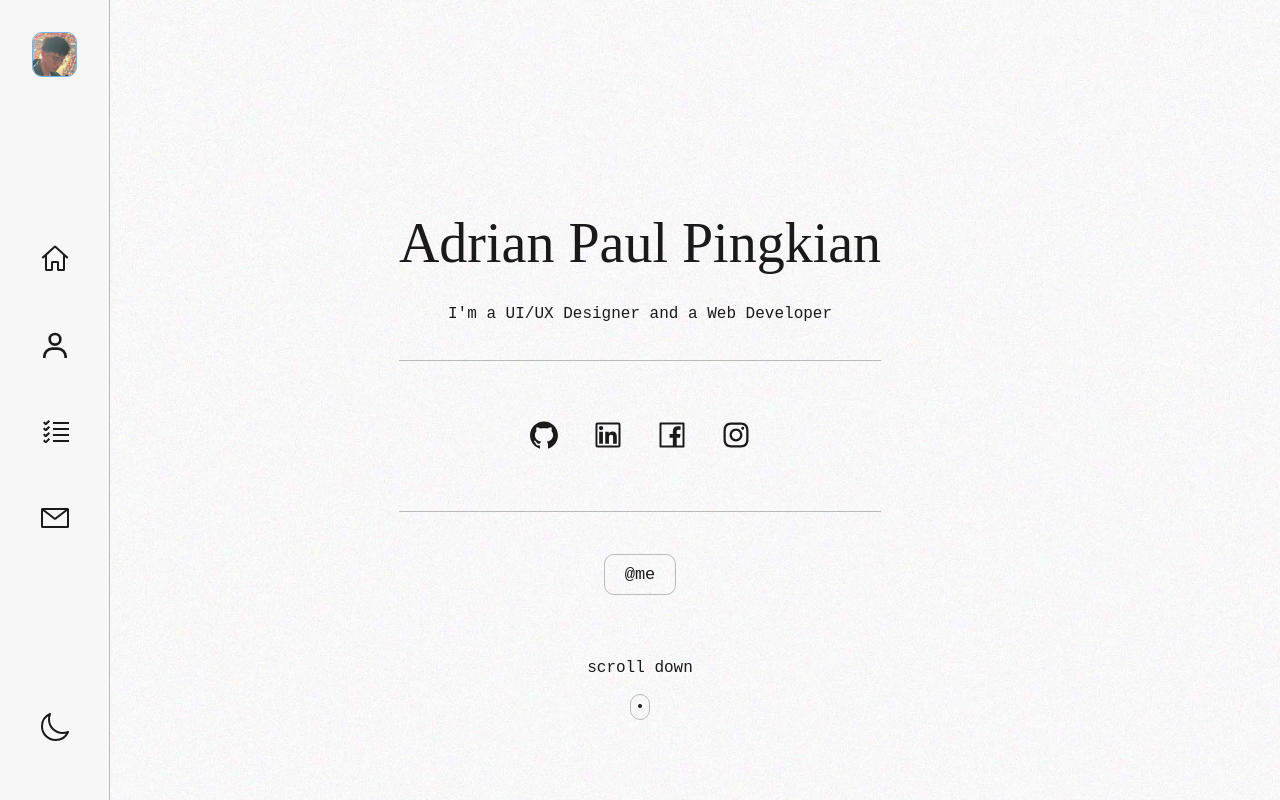
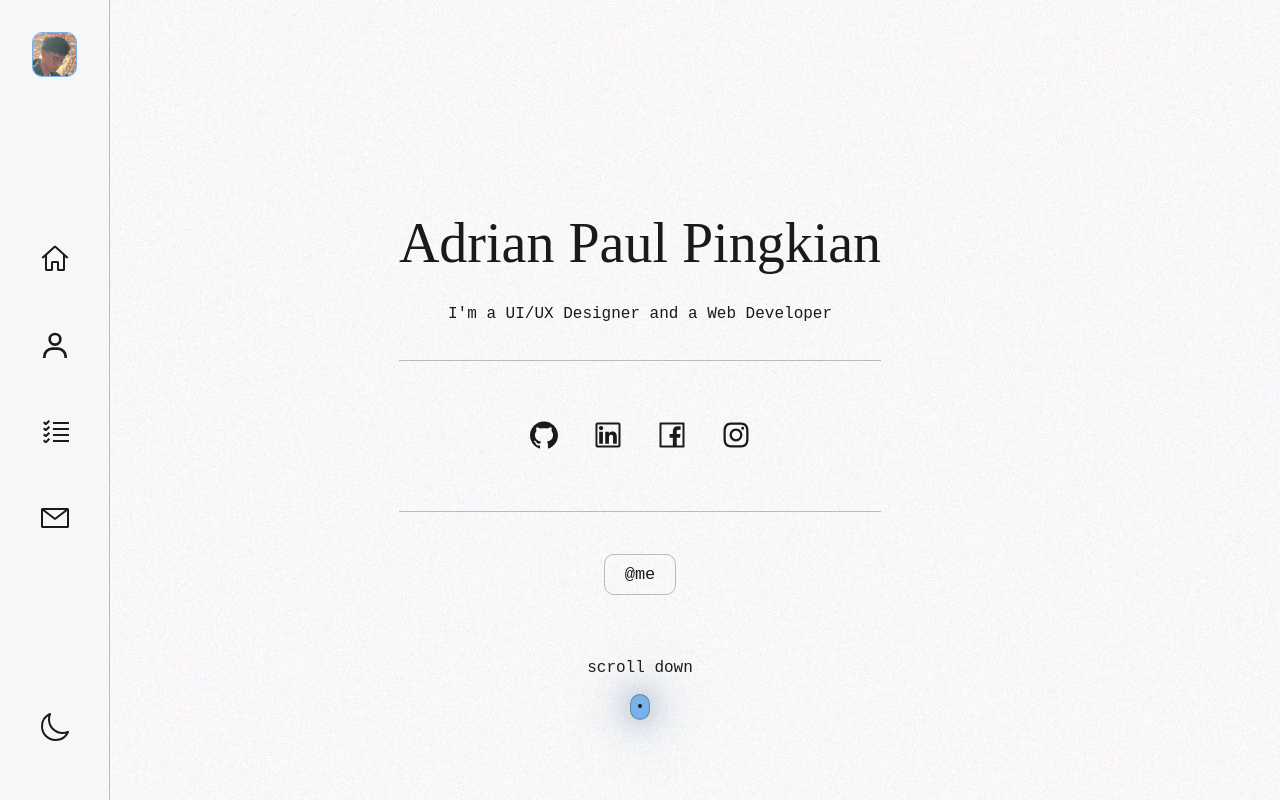
Before and after one commit to imadrianpaul/adrianpinks-website, a React (Create React App) app: page / in a window 1280 px wide. In both pictures the pointer is over the element 640 px from the left and 707 px from the top of the page. Shown: the top 800 px of the page. Built offline with nearby package versions, Linux system fonts and the light colour scheme; a web font is replaced by a local one.

Commit message:
transition fixes

```diff
--- a/src/components/home/Home.css
+++ b/src/components/home/Home.css
@@ -71,7 +71,16 @@
     margin-top: 0.75rem;
     border-radius: 10px;
     position: relative;
+    transition: 0.5s ease;
 }
+
+.mouse:hover {
+    color: #ffffff;
+    background: var(--main-color);
+
+    text-shadow: var(--text-shadow-color);
+    box-shadow: var(--box-shadow-color);
+  }
 
 @keyframes ani-mouse {
     0% {
```
